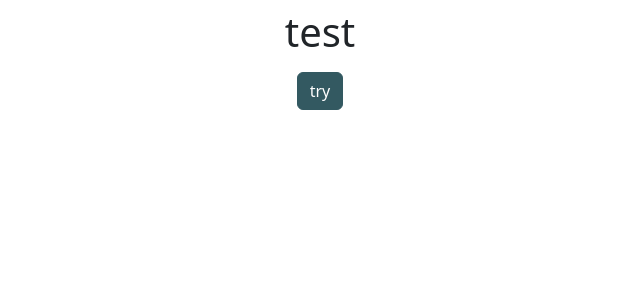
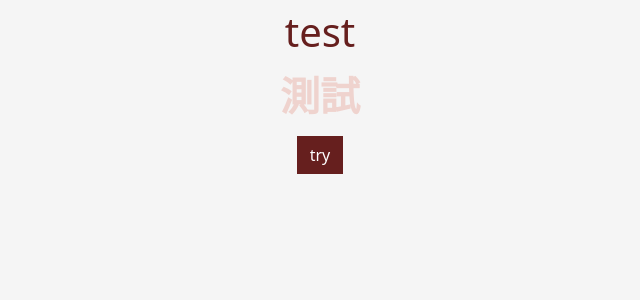
Before and after one commit to Anthya1104/ebook-fe, a React (Create React App) app in the folder ebook-fe/: page / in a window 1280 px wide. Shown: the top 300 px of the page, without its empty margins (320-960 px from the left). Built offline with nearby package versions, Linux system fonts and the light colour scheme.

Commit message:
[add]style color setting

```diff
--- a/ebook-fe/src/App.js
+++ b/ebook-fe/src/App.js
@@ -7,6 +7,9 @@ function App() {
         <h1>test</h1>
       </div>
       <div className="d-flex justify-content-center m-2">
+        <h1 className="fw-bold text-light">測試</h1>
+      </div>
+      <div className="d-flex justify-content-center m-2">
         <button className="btn btn-primary">try</button>
       </div>
     </>
--- a/ebook-fe/src/index.js
+++ b/ebook-fe/src/index.js
@@ -7,9 +7,9 @@ import reportWebVitals from './reportWebVitals'
 
 const root = ReactDOM.createRoot(document.getElementById('root'))
 root.render(
-  <React.StrictMode>
-    <App />
-  </React.StrictMode>
+  // <React.StrictMode>
+  <App />
+  // </React.StrictMode>
 )
 
 // If you want to start measuring performance in your app, pass a function
--- a/ebook-fe/src/index.scss
+++ b/ebook-fe/src/index.scss
@@ -1,13 +1,10 @@
+
+@import url('https://fonts.googleapis.com/css2?family=Noto+Sans:ital,wght@0,100;0,200;0,300;0,400;0,500;0,600;0,700;0,800;0,900;1,100;1,200;1,300;1,400;1,500;1,600;1,700;1,800;1,900&display=swap');
+
 body {
   margin: 0;
-  font-family: -apple-system, BlinkMacSystemFont, 'Segoe UI', 'Roboto', 'Oxygen',
-    'Ubuntu', 'Cantarell', 'Fira Sans', 'Droid Sans', 'Helvetica Neue',
-    sans-serif;
-  -webkit-font-smoothing: antialiased;
-  -moz-osx-font-smoothing: grayscale;
+
+  font-family: 'Noto Sans', sans-serif;
+  background:#F5F5F5;
+
 }
-
-code {
-  font-family: source-code-pro, Menlo, Monaco, Consolas, 'Courier New',
-    monospace;
-}
--- a/ebook-fe/src/style/global.scss
+++ b/ebook-fe/src/style/global.scss
@@ -1,4 +1,22 @@
 
-$primary: rgb(51, 89, 97);
-
+// color
+$primary: #661F1E;
+$secondary:#C0724A;
+$warning:#DF9D6E;
+$success: #D99282;
+$info:#B48C8C;
+$danger:#BF245D;
+$light:#EFD3CE;
+$dark: #8D4343;
+// body
+$body-bg:#F5F5F5;
+$body-color: $primary;
 @import "../../node_modules/bootstrap/scss/bootstrap";
+.btn-primary{
+  border-radius: 0;
+  &:hover{
+    border:1px solid $primary;
+    background:$body-bg;
+    color:$primary;
+  }
+}
```
